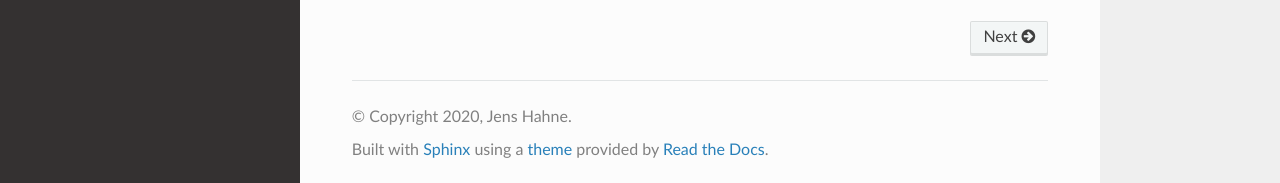
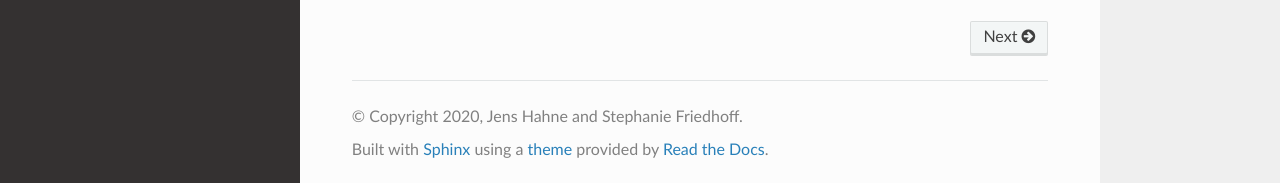
Before and after one commit to pymgrit/pymgrit, a Sphinx documentation site: the page built from docs/source/index.rst, in a window 1280 px wide and 1172 px high. Shown: the part 986-1169 px from the top of the window. Built offline with Sphinx 7.4.7 and the Read the Docs theme 2.0.0, drawn with Linux system fonts in a browser that asks for light colours; pages that are not in the unit, such as notebooks, are missing from menus.

Commit message:
copyright updates

```diff
--- a/docs/source/conf.py
+++ b/docs/source/conf.py
@@ -20,11 +20,11 @@ sys.path.insert(0, os.path.abspath('../../src/pymgrit'))
 # -- Project information -----------------------------------------------------
 
 project = 'PyMGRIT'
-copyright = '2020, Jens Hahne'
-author = 'Jens Hahne'
+copyright = '2020, Jens Hahne and Stephanie Friedhoff'
+author = 'Jens Hahne and Stephanie Friedhoff'
 
 # The full version, including alpha/beta/rc tags
-release = '0.2.0'
+release = '1.0.0'
 
 
 # -- General configuration ---------------------------------------------------
```
